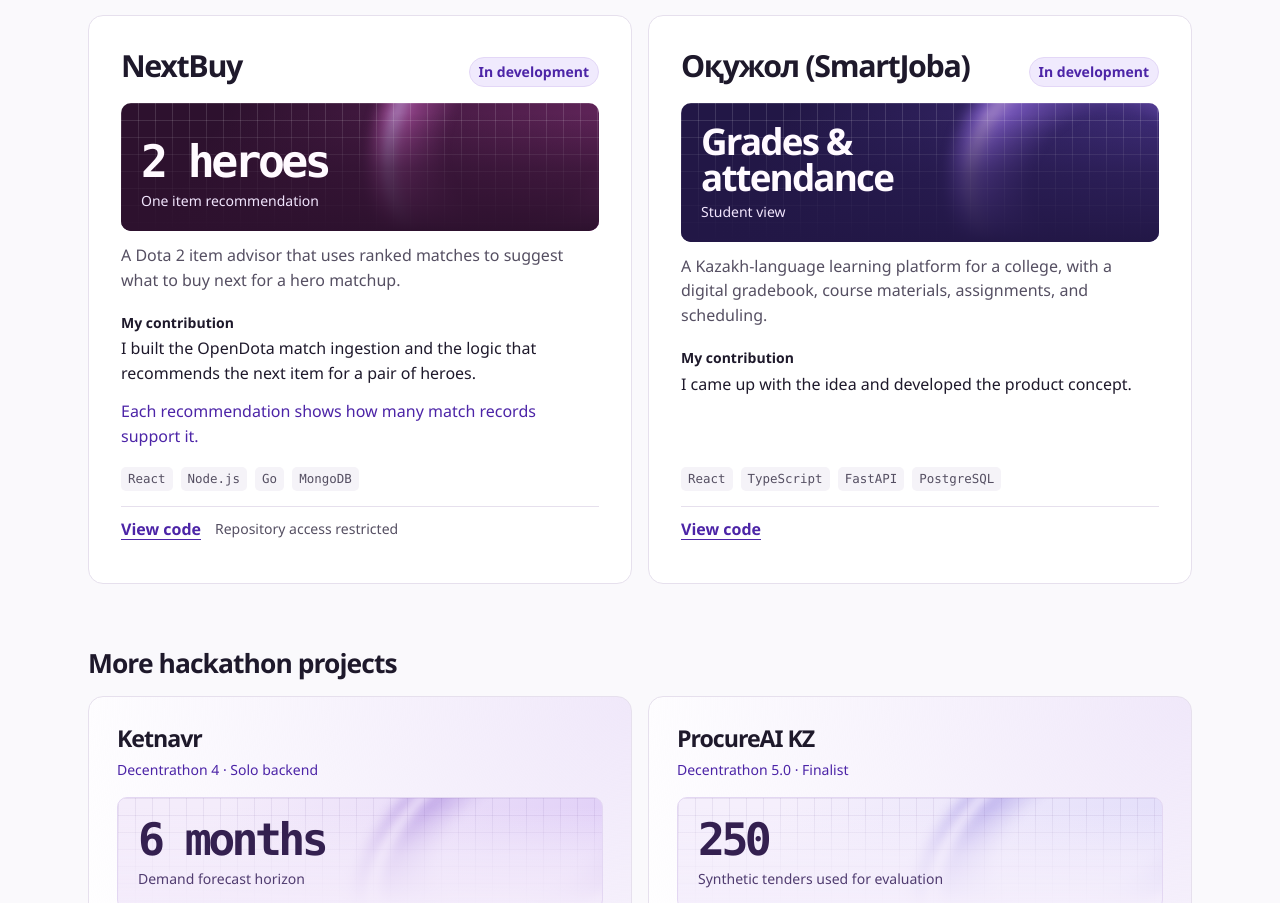
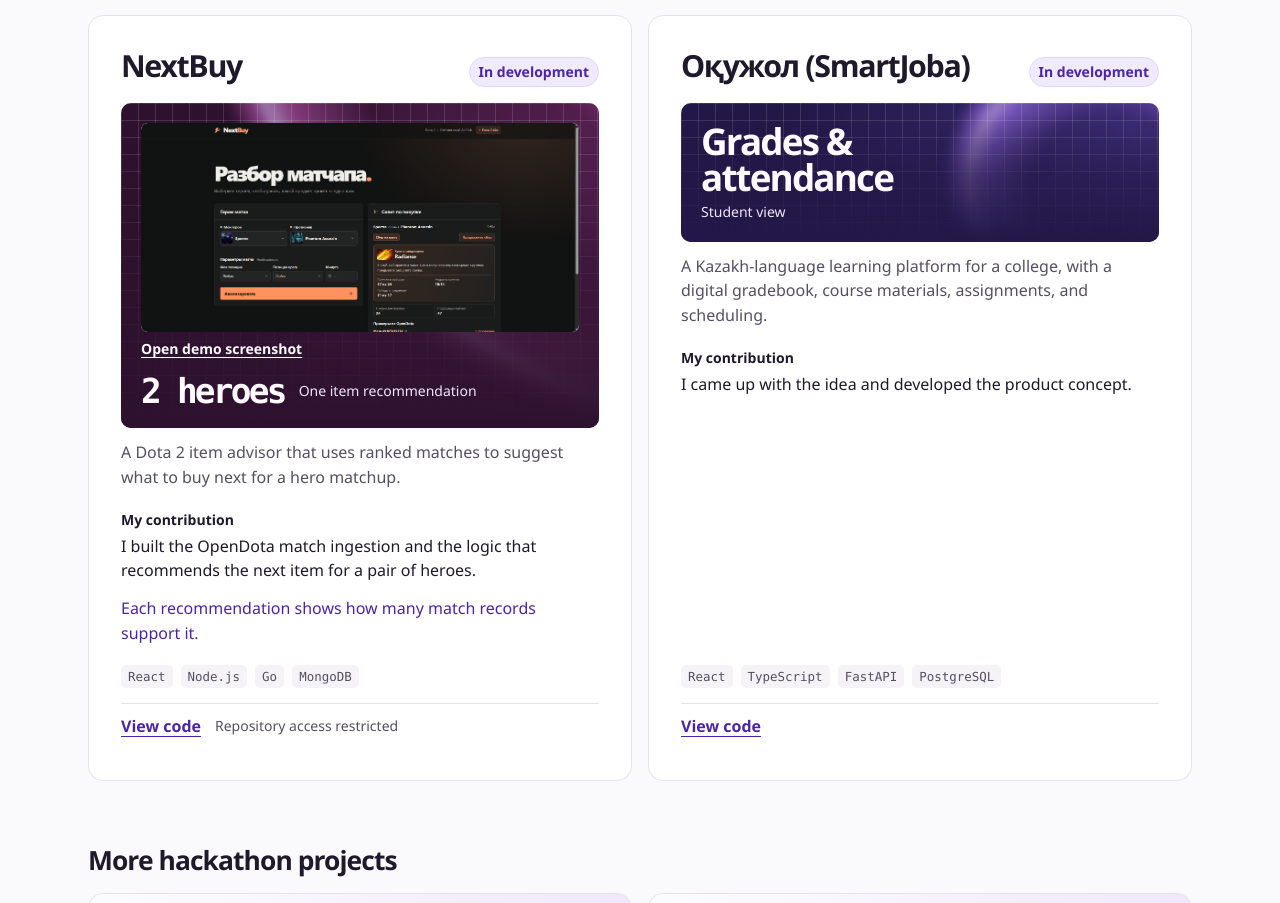
Before and after one commit to 8zellorr8/ulan-akhmet-portfolio, a Next.js app: page / in a window 1280 px wide. Shown: the part 1529-2432 px from the top of the page. Built offline with nearby package versions, Linux system fonts and the light colour scheme.

Commit message:
feat: show the NextBuy demo screenshot

```diff
--- a/app/content.ts
+++ b/app/content.ts
@@ -80,7 +80,17 @@ export const portfolio = {
     {
       id: 'nextbuy',
       name: 'NextBuy',
-      cover: { theme: 'matchup', value: '2 heroes', label: 'One item recommendation' },
+      cover: {
+        theme: 'matchup',
+        value: '2 heroes',
+        label: 'One item recommendation',
+        screenshot: {
+          src: '/projects/nextbuy-demo.png',
+          alt: 'NextBuy recommends Radiance for Spectre against Phantom Assassin and shows the ranked match sample.',
+          width: 1914,
+          height: 914,
+        },
+      },
       description: 'A Dota 2 item advisor that uses ranked matches to suggest what to buy next for a hero matchup.',
       contribution: 'I built the OpenDota match ingestion and the logic that recommends the next item for a pair of heroes.',
       outcome: 'Each recommendation shows how many match records support it.',
```
Also changed, not shown: public/projects/nextbuy-demo.png (added).
